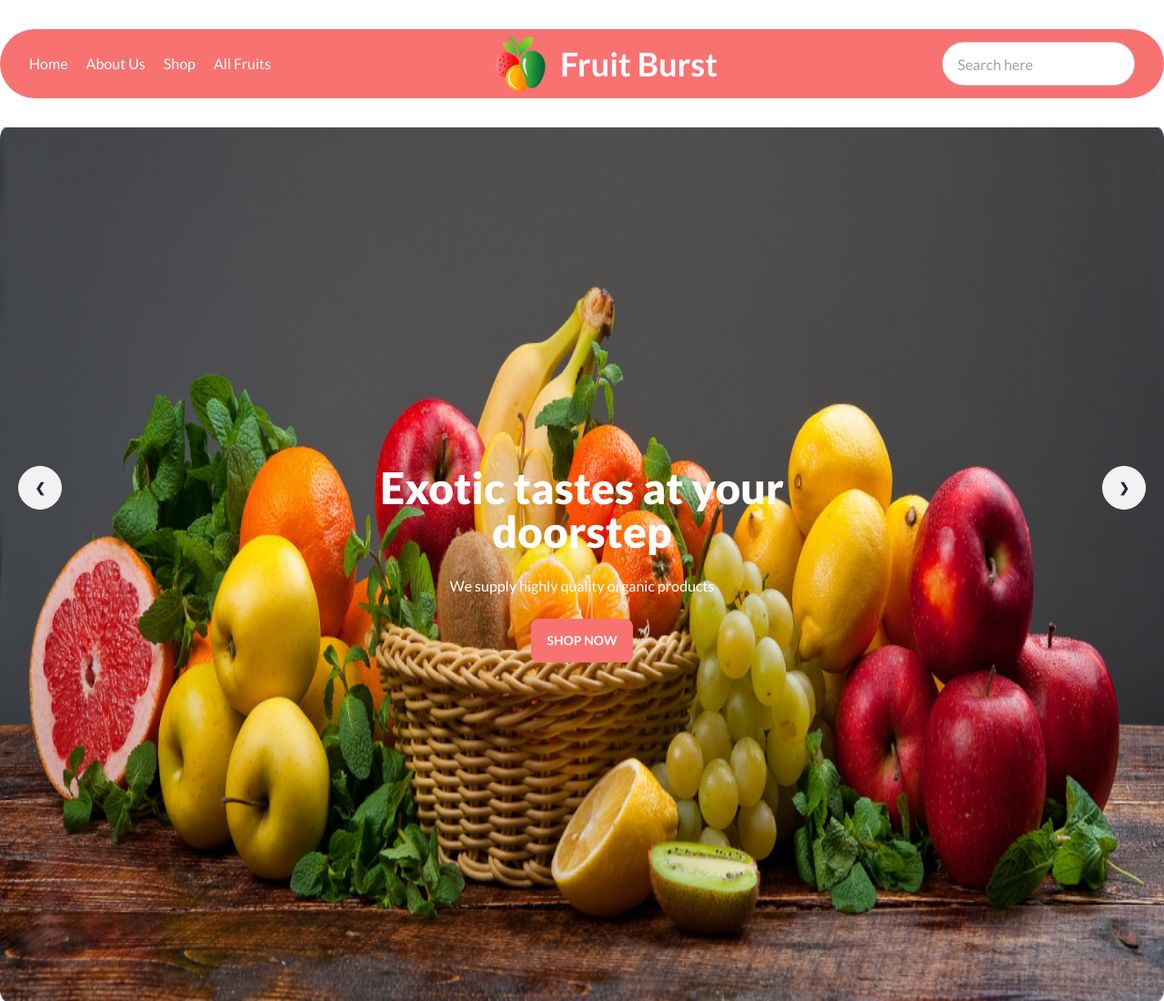
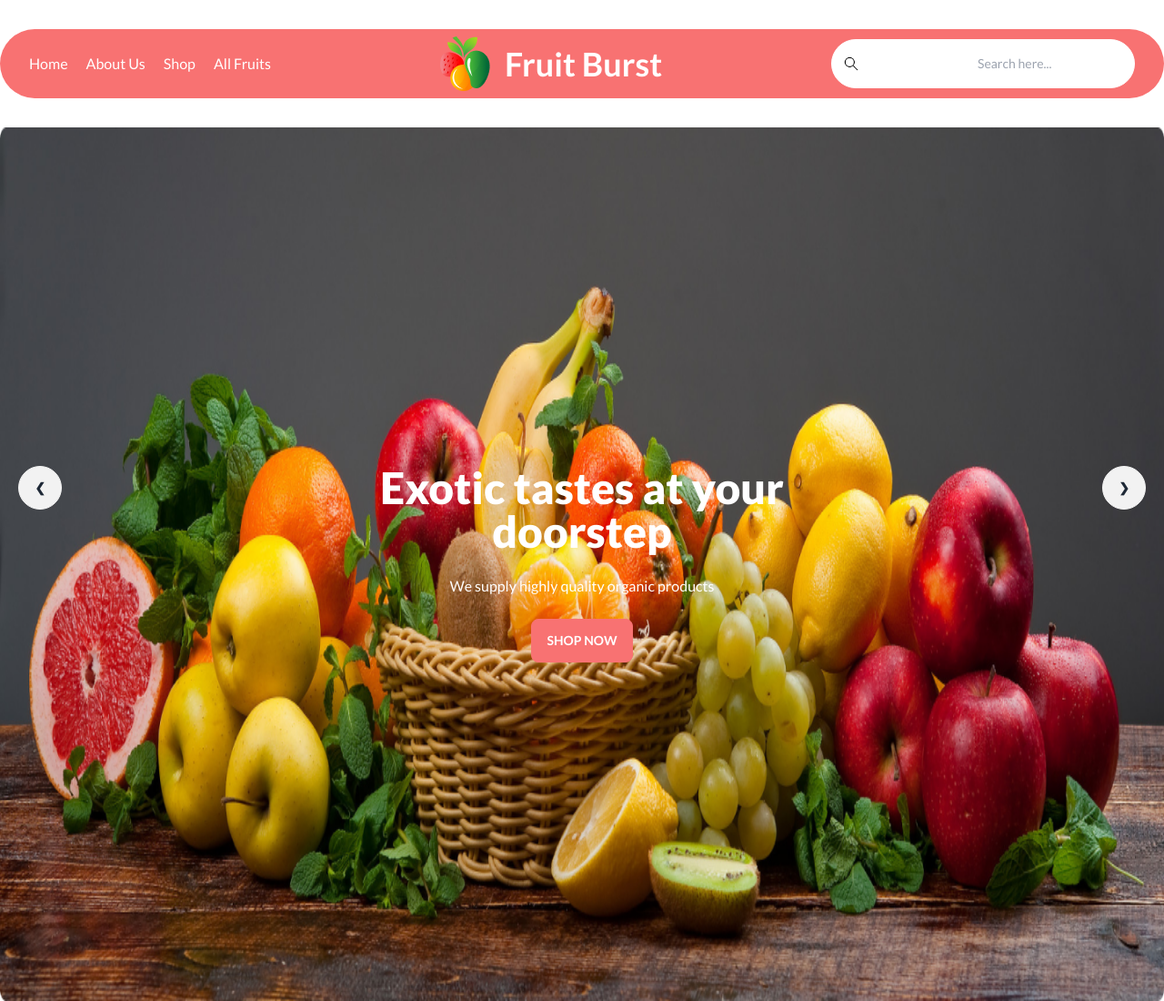
Before and after one commit to WasifulKaium/B8A3-fruit-brust, a plain HTML site: page index.html in a window 1280 px wide. Shown: the top 1100 px of the page at 91% size. Drawn offline with nearby package versions, Linux system fonts and the light colour scheme; grey boxes are pictures that could not be loaded; files whose address does not match are found by name.

Commit message:
seach bar updated

```diff
--- a/index.html
+++ b/index.html
@@ -38,7 +38,7 @@
 <body class="font-lato">
     <header class="max-w-screen-xl mx-auto mb-12">
         <!-- navbar -->
-        <div class="navbar bg-error rounded-full mt-8 mb-8 px-8">
+        <div class="navbar bg-error rounded-full mt-8 mb-8 px-8 flex">
             <div class="text-white gap-5">
                 <a href="">Home</a>
                 <a href="">About Us</a>
@@ -49,13 +49,19 @@
                 <img src="./images/logo.png" alt="">
               <a class="normal-case font-bold text-white text-4xl pl-4">Fruit Burst</a>
             </div>
-            <div class="flex-none gap-2">
-              <div class="form-control">
+            <!--search bar style  -->
+<form>
+    <label for="default-search" class="mb-2 text-sm font-medium text-gray-900 sr-only dark:text-white">Search</label>
+    <div class="relative">
 
-                    <input type="search" placeholder="Search here" class="input input-bordered w-24 md:w-auto rounded-full" />
+        <input type="search" id="default-search" class="block w-full p-4 pl-40 text-sm text-gray-900 border border-white rounded-full bg-white dark:placeholder-gray-400 dark:text-white dark:focus:ring-blue-500 dark:focus:border-blue-500" placeholder="Search here..." required>
+        <div class="absolute inset-y-0 left-0 flex justify-end pl-3 items-center">
 
-              </div>
-            </div>
+            <img class="w-5 h-5" src="./icons/search.png" alt="">
+        </div>
+    </div>
+</form>
+
           </div>
           <!-- slider or carousel -->
           <div class="carousel w-full">
```
Also changed, not shown: icons/search.png (added).
